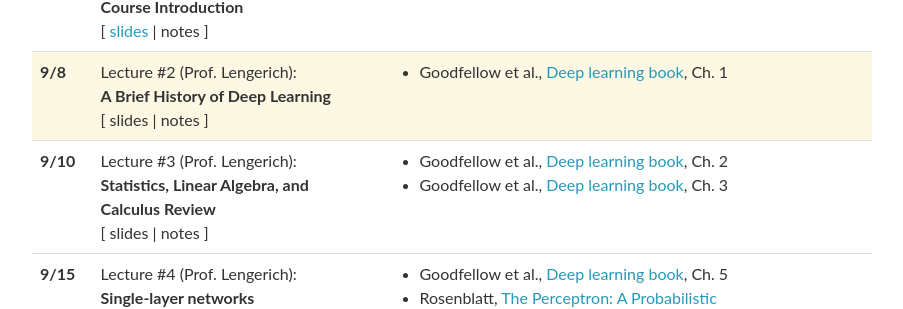
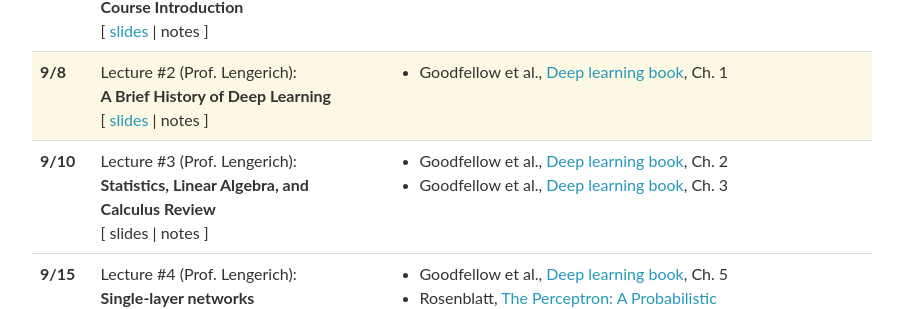
Before and after one commit to AdaptInfer/dgm-fall-2026, a Jekyll site: the page built from _pages/lectures.md, in a window 1280 px wide and 900 px high. Shown: the part 292-601 px from the top of the window, without its empty margins (188-1091 px from the left). Built offline with Jekyll 4.4.1, drawn with Linux system fonts in a browser that asks for light colours; nearby versions of some CDN libraries; comment, search, counter and statistics services are not loaded; part of the change alters nothing that is shown.

```diff
--- a/_data/lectures.yml
+++ b/_data/lectures.yml
@@ -13,7 +13,7 @@
   lecturer: Prof. Lengerich
   title: >
     <strong>A Brief History of Deep Learning</strong>
-  slides: # TODO: re-upload Lecture_02_HistoryofDL.pdf once remade from PPTX
+  slides: "/dgm-fall-2026/assets/lectures/Lecture_02_HistoryofDL.pdf"
   notes:
   readings:
     - Goodfellow et al., <a href="https://www.deeplearningbook.org/contents/intro.html">Deep learning book</a>, Ch. 1
```
Also changed, not shown: 1 other file.
